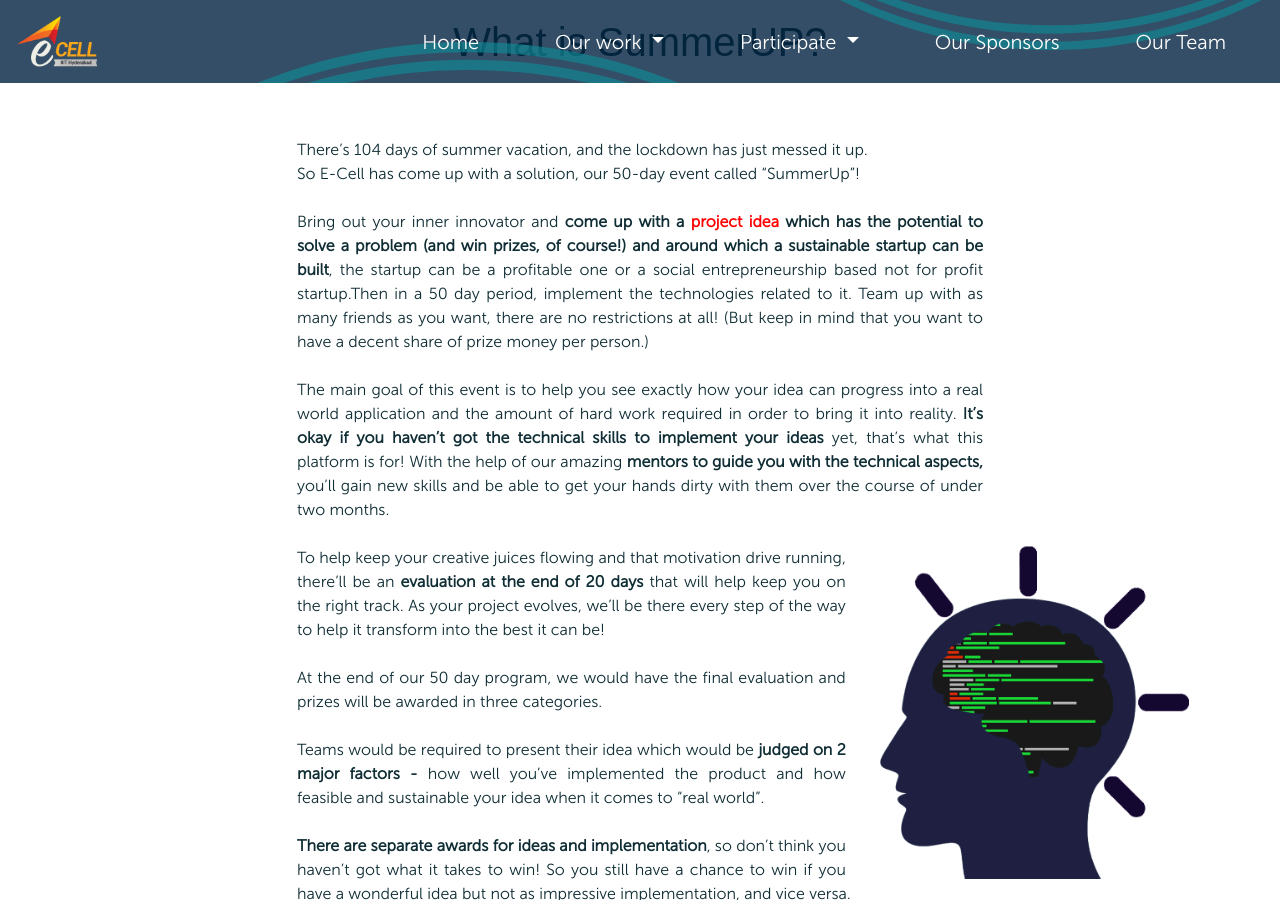
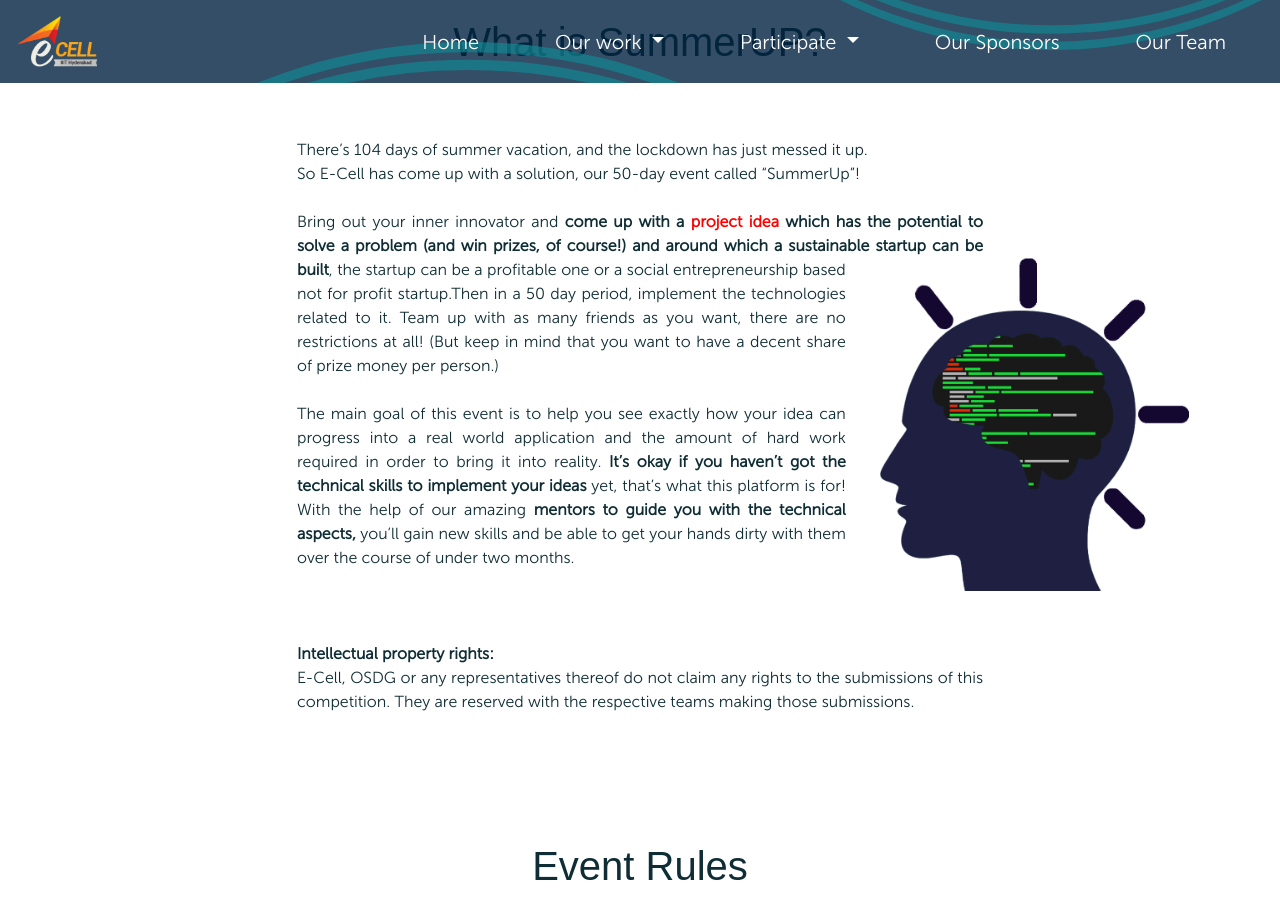
Before and after one commit to IIIT-ECell/website_2019, a Jekyll site: the page built from summerup.md, in a window 1280 px wide and 900 px high, scrolled down 994 px. Built offline with Jekyll 4.4.1, drawn with Linux system fonts in a browser that asks for light colours; nearby versions of some CDN libraries; some web fonts are replaced; some of the changed text lies outside the part shown.

Commit message:
added event rules

```diff
--- a/_layouts/summerup.html
+++ b/_layouts/summerup.html
@@ -35,33 +35,39 @@
                 There’s 104 days of summer vacation, and the lockdown has just messed it up. <br>
                 So E-Cell has come up with a solution, our 50-day event called “SummerUp”!<br><br>
 
-                Bring out your inner innovator and <strong>come up with a <span style="color:red"> project idea</span> which has the potential to solve a problem (and win prizes, of course!) and around which a sustainable startup can be built</strong>, the startup can be a profitable one or a social entrepreneurship based not for profit startup.Then in a 50 day period, implement the technologies related to it. Team up with as many friends as you want, there are no restrictions at all! (But keep in mind that you want to have a decent share of prize money per person.)
+                Bring out your inner innovator and <strong>come up with a <span style="color:red"> project idea</span> which has the potential to solve a problem (and win prizes, of course!) and around which a sustainable startup can be built</strong>, <img src="{{ site.baseurl }}/assets/imgs/The_head.png" alt="head picture" class ="wrap-pic img-fluid "></img>
+                the startup can be a profitable one or a social entrepreneurship based not for profit startup.Then in a 50 day period, implement the technologies related to it. Team up with as many friends as you want, there are no restrictions at all! (But keep in mind that you want to have a decent share of prize money per person.)
                 <br><br>
                 The main goal of this event is to help you see exactly how your idea can progress into a real world application and the amount of hard work required in order to bring it into reality. <strong>It’s okay if you haven’t got the technical skills to implement your ideas </strong>yet, that’s what this platform is for! With the help of our amazing <strong>mentors to guide you with the technical aspects,</strong> you’ll gain new skills and be able to get your hands dirty with them over the course of under two months.
                 <br><br>
-                <img src="{{ site.baseurl }}/assets/imgs/The_head.png" alt="head picture" class ="wrap-pic img-fluid "></img>
-                To help keep your creative juices flowing and that motivation drive running, there’ll be an <strong>evaluation at the end of 20 days</strong> that will help keep you on the right track. As your project evolves, we’ll be there every step of the way to help it transform into the best it can be!
-                <br><br>
-                At the end of our 50 day program, we would have the final evaluation and prizes will be awarded in three categories.
-                <br><br>
-                Teams would be required to present their idea which would be <strong>judged on 2 major factors -</strong> how well you’ve implemented the product and how feasible and sustainable your idea when it comes to “real world”.
-                <br><br>
-                <strong>There are separate awards for ideas and implementation</strong>, so don’t think you haven’t got what it takes to win! So you still have a chance to win if you have a wonderful idea but not as impressive implementation, and vice versa.
-                <br><br>
-                <strong>Overall Winner - 10000</strong>
-                <br>This prize goes to the most innovative idea, that was coupled with a solid, great implementation.
-                <br><strong>Best Technical Implementation - 5000</strong>
-                <br>This would be awarded to the greatest, most impressive implementation of an idea, even if the idea itself isn’t the most innovative or very sustainable.
-                <br><strong>Best Idea - 5000</strong>
-                <br>The title would be won by a creative, original idea who possibly couldn’t be implemented in the best of ways (possibly due to its complexity), but still wowed our judges.
-                <br>So go ahead, get started! We can’t wait to hear about your ideas, and get this event rolling!
                 <br><br><span style="font-weight:bolder">Intellectual property rights:</span>
                 <br>E-Cell, OSDG or any representatives thereof do not claim any rights to the submissions of this competition. They are reserved with the respective teams making those submissions.
             </p>
         </div>
     </div>
 </div>
-<div class="container pt-2 pb-5">
+<div class=" clr2 container p-5" id="structure">
+    <div class="row">
+        <div class="col px-5 pt-0 pb-2 text-center">
+            <h1 class="py-3 clr">Event Rules</h1>
+        </div>
+    </div>
+    <div class="row">
+        <div class=" clr col col-lg-8 col-md-10 col-xs-11 mx-auto text-justify">
+            <p style="text-align: left;">
+                <ul>
+                <li>To help keep your creative juices flowing and that motivation drive running, there’ll be an <strong>evaluation at the end of 20 days</strong> that will help keep you on the right track. As your project evolves, we’ll be there every step of the way to help it transform into the best it can be!</li>
+                <br><br>
+                <li>At the end of our 50 day program, we would have the final evaluation and prizes will be awarded in three categories. </li>
+                <br><br>
+                <li>Teams would be required to present their idea which would be <strong>judged on 2 major factors -</strong> how well you’ve implemented the product and how feasible and sustainable your idea when it comes to “real world”.</li>
+                <br>So go ahead, get started! We can’t wait to hear about your ideas, and get this event rolling!
+            </p>
+        </div>
+    </div>
+</div>
+
+<div class="container pt-2 pb-5 my-4">
   <div class="row">
     <div class="col text-center">
       <h1>Prizes</h1>
@@ -119,24 +125,6 @@
             <img class="img-fluid startup-image" src="{{ site.baseurl }}/assets/imgs/eventsimages/startup_aid.jpg" />
         </div-->
     </div>
-
-    <!-- this is necessary to keep container height contain all its rows -->
-    <div style="clear: both;"></div>
-</div>
-<div class=" clr2 container p-5" id="structure">
-    <div class="row">
-        <div class="col p-5 text-center">
-            <h1 class="py-3 clr">Structure</h1>
-        </div>
-    </div>
-    <div class="row">
-        <div class=" clr col col-lg-8 col-md-10 col-xs-11 mx-auto text-justify">
-            <p style="text-align: center;">
-                insert structure here
-            </p>
-        </div>
-    </div>
-</div>
     <div class="container" id="contact">
         <div class="row">
             <div class="col p-5 text-center">
```
Lines whose indentation alone changed are shown as unchanged.
